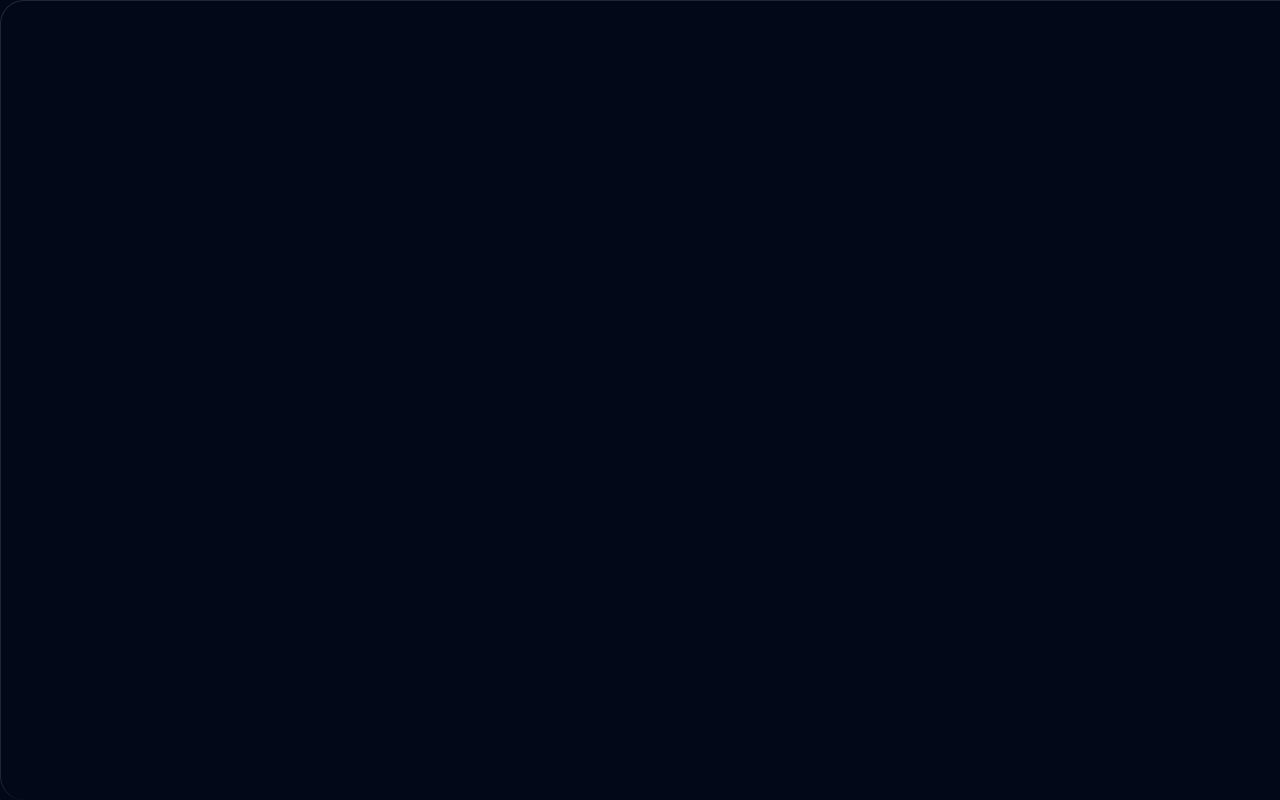
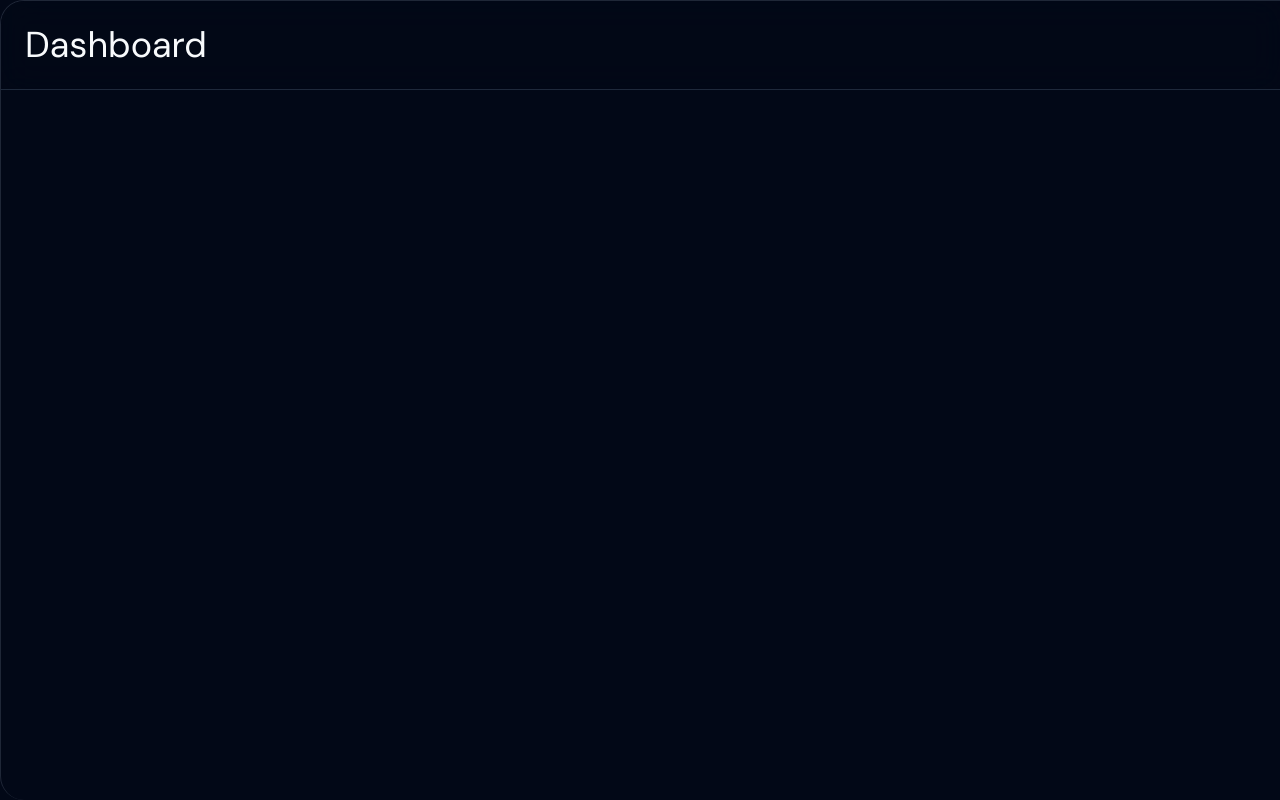
Before and after one commit to emretasss/AutomateX, a Next.js app: page /dashboard in a window 1280 px wide. Built offline with nearby package versions, Linux system fonts and the light colour scheme.

Commit message:
"Added dashboard title and styling to DashboardPage component"

```diff
--- a/src/app/(main)/(pages)/dashboard/page.tsx
+++ b/src/app/(main)/(pages)/dashboard/page.tsx
@@ -4,9 +4,11 @@
 
 const DasboardPage = () => {
   return(
-  <div>
-
-  </div>
+    <div className="flex flex-col gap-4 relative">
+      <h1 className="text-4xl sticky top-0 z-[10] p-6 bg-background/50 backdrop-blur-lg flex items-center border-b">
+        Dashboard
+      </h1>
+    </div>
   )
 }
 
```
